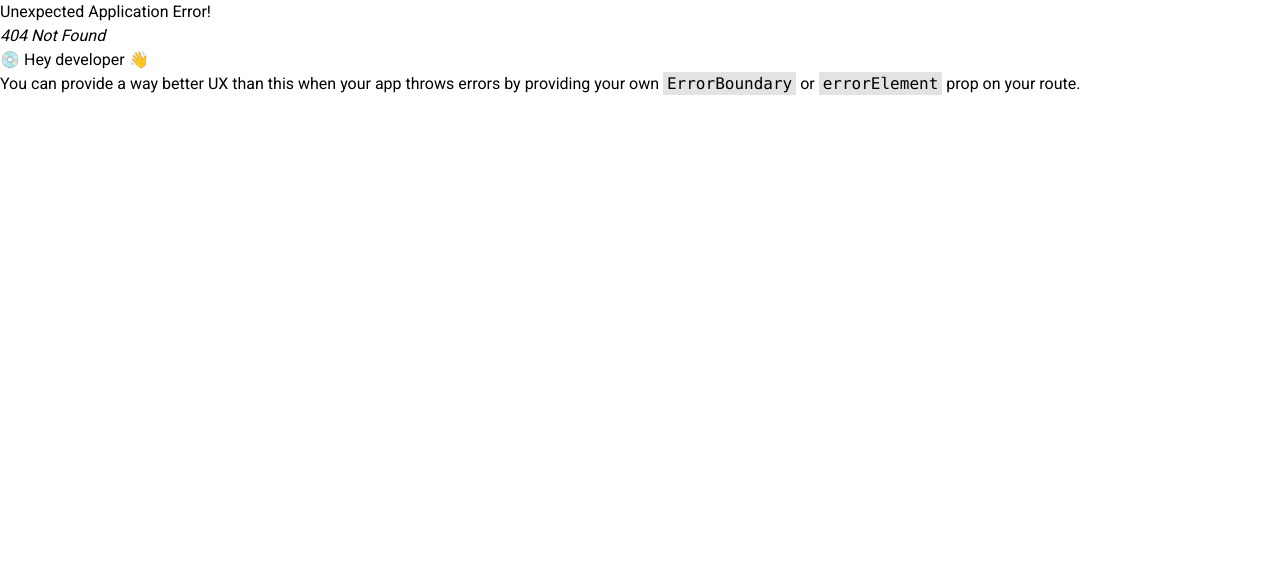
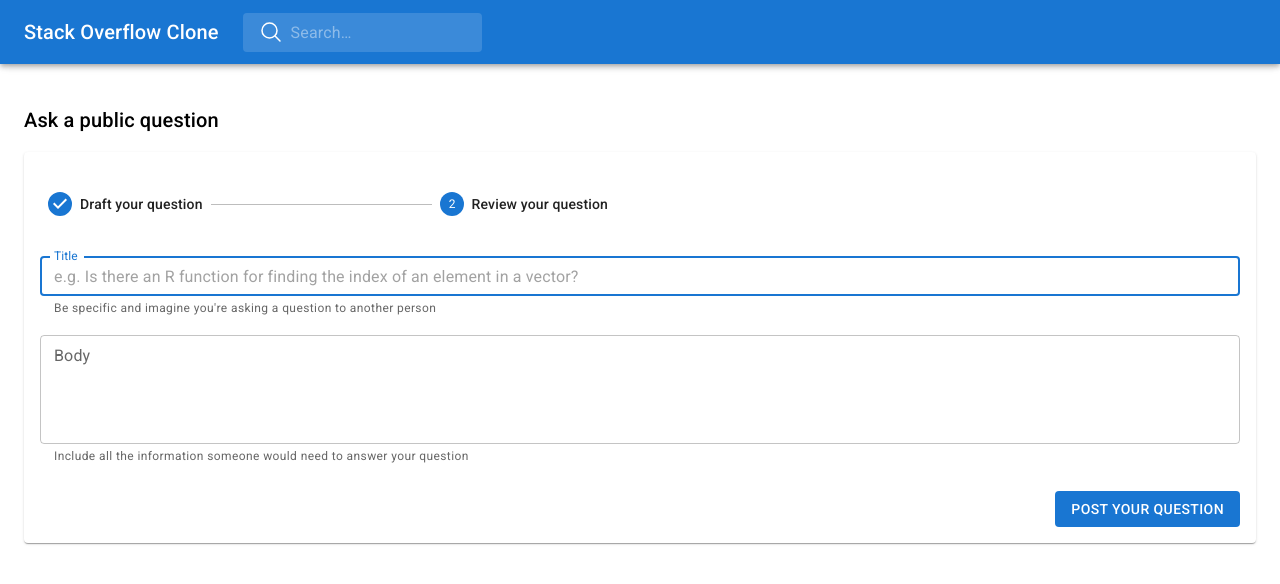
Before and after one commit to potouridisio/my-stack-overflow-clone, a React (Vite) app: page /questions/ask in a window 1280 px wide. Before the commit this address had no page. Shown: the top 584 px of the page. Built offline with nearby package versions, Linux system fonts and the light colour scheme; a web font is replaced by a local one.

Commit message:
feat: add the Ask route

```diff
--- a/src/App.jsx
+++ b/src/App.jsx
@@ -1,5 +1,6 @@
 import { createBrowserRouter, RouterProvider } from "react-router-dom";
 
+import Ask from "./routes/Ask";
 import Public from "./routes/Public";
 import Questions, { loader as questionsLoader } from "./routes/Questions";
 import Root from "./routes/Root";
@@ -30,6 +31,10 @@
           },
         ],
       },
+      {
+        path: "questions/ask",
+        element: <Ask />,
+      },
     ],
   },
 ]);
--- /dev/null
+++ b/src/routes/Ask.jsx
@@ -0,0 +1,108 @@
+import TextField from "../components/TextField";
+
+// Validation messages:
+// Title is missing.
+// Title must be at least 15 characters.
+// Body is missing.
+
+export default function Ask() {
+  return (
+    <main className="grow p-6">
+      <div className="relative flex min-h-[4rem] items-center px-6" />
+
+      <div className="relative left-auto right-0 top-0 z-[1100] box-border flex w-full shrink-0 flex-col bg-transparent text-inherit">
+        <div className="relative flex min-h-[4rem] items-center">
+          <div className="m-0 text-xl font-medium leading-[1.6] tracking-[0.0075em] text-inherit">
+            Ask a public question
+          </div>
+        </div>
+      </div>
+
+      <div className="overflow-hidden rounded bg-white text-black text-opacity-[0.87] shadow-[rgba(0,_0,_0,_0.2)_0px_2px_1px_-1px,_rgba(0,_0,_0,_0.14)_0px_1px_1px_0px,_rgba(0,_0,_0,_0.12)_0px_1px_3px_0px]">
+        <div className="p-4">
+          <div className="flex max-w-xl flex-row items-center pb-10 pt-6">
+            <div className="px-2">
+              <span className="flex items-center">
+                <span className="flex shrink-0 pr-2">
+                  <svg
+                    className="block h-[1em] w-[1em] shrink-0 select-none fill-current text-2xl text-[rgb(25,_118,_210)]"
+                    focusable="false"
+                    aria-hidden="true"
+                    viewBox="0 0 24 24"
+                  >
+                    <path d="M12 0a12 12 0 1 0 0 24 12 12 0 0 0 0-24zm-2 17l-5-5 1.4-1.4 3.6 3.6 7.6-7.6L19 8l-9 9z"></path>
+                  </svg>
+                </span>
+                <span className="w-full text-black text-opacity-60">
+                  <span className="block text-sm font-medium leading-[1.43] tracking-[0.01071em] text-black text-opacity-[0.87]">
+                    Draft your question
+                  </span>
+                </span>
+              </span>
+            </div>
+
+            <div className="flex-auto">
+              <span className="block border-t border-solid border-[rgb(189,_189,_189)]" />
+            </div>
+
+            <div className="px-2">
+              <span className="flex items-center">
+                <span className="flex shrink-0 pr-2">
+                  <svg
+                    aria-hidden="true"
+                    className="block h-[1em] w-[1em] shrink-0 select-none fill-current text-2xl text-[rgb(25,_118,_210)]"
+                    focusable="false"
+                    viewBox="0 0 24 24"
+                  >
+                    <circle cx="12" cy="12" r="12"></circle>
+                    <text
+                      className="fill-white text-xs"
+                      dominantBaseline="central"
+                      textAnchor="middle"
+                      x="12"
+                      y="12"
+                    >
+                      2
+                    </text>
+                  </svg>
+                </span>
+                <span className="w-full text-black text-opacity-60">
+                  <span className="block text-sm font-medium leading-[1.43] tracking-[0.01071em] text-black text-opacity-[0.87]">
+                    Review your question
+                  </span>
+                </span>
+              </span>
+            </div>
+          </div>
+
+          <form className="flex flex-col space-y-4">
+            <TextField
+              autoFocus
+              helperText="Be specific and imagine you're asking a question to another person"
+              label="Title"
+              name="title"
+              placeholder="e.g. Is there an R function for finding the index of an element in a vector?"
+            />
+
+            <TextField
+              helperText="Include all the information someone would need to answer your question"
+              label="Body"
+              multiline
+              name="body"
+              rows={4}
+            />
+          </form>
+
+          <div className="flex justify-end">
+            <button
+              className="relative m-0 ml-2 mt-6 box-border inline-flex min-w-[64px] cursor-pointer select-none appearance-none items-center justify-center rounded border-0 bg-[#1976d2] px-4 py-1.5 align-middle text-sm font-medium uppercase leading-[1.75] tracking-[0.02857em] text-white no-underline outline-0 hover:bg-[#1565c0] hover:no-underline hover:shadow-[0px_2px_4px_-1px_rgba(0,_0,_0,_0.2),_0px_4px_5px_0px_rgba(0,_0,_0,_0.14),_0px_1px_10px_0px_rgba(0,0,0,0.12)]"
+              type="submit"
+            >
+              Post your question
+            </button>
+          </div>
+        </div>
+      </div>
+    </main>
+  );
+}
--- a/src/routes/Questions.jsx
+++ b/src/routes/Questions.jsx
@@ -1,4 +1,4 @@
-import { useLoaderData } from "react-router";
+import { Link, useLoaderData } from "react-router-dom";
 
 import { convertToRelativeDate, indexBy, truncateText } from "../lib/utils";
 
@@ -29,9 +29,12 @@
           <div className="m-0 flex-[1] text-xl font-medium leading-[1.6] tracking-[0.0075em]">
             All Questions
           </div>
-          <button className="relative m-0 box-border inline-flex min-w-[64px] cursor-pointer select-none appearance-none items-center justify-center rounded border-0 bg-[#1976d2] px-4 py-1.5 align-middle text-sm font-medium uppercase leading-[1.75] tracking-[0.02857em] text-white no-underline outline-0 hover:bg-[#1565c0] hover:no-underline hover:shadow-[0px_2px_4px_-1px_rgba(0,_0,_0,_0.2),_0px_4px_5px_0px_rgba(0,_0,_0,_0.14),_0px_1px_10px_0px_rgba(0,0,0,0.12)]">
+          <Link
+            className="relative m-0 box-border inline-flex min-w-[64px] cursor-pointer select-none appearance-none items-center justify-center rounded border-0 bg-[#1976d2] px-4 py-1.5 align-middle text-sm font-medium uppercase leading-[1.75] tracking-[0.02857em] text-white no-underline outline-0 hover:bg-[#1565c0] hover:no-underline hover:shadow-[0px_2px_4px_-1px_rgba(0,_0,_0,_0.2),_0px_4px_5px_0px_rgba(0,_0,_0,_0.14),_0px_1px_10px_0px_rgba(0,0,0,0.12)]"
+            to="/questions/ask"
+          >
             Ask Question
-          </button>
+          </Link>
         </div>
       </div>
 
```
